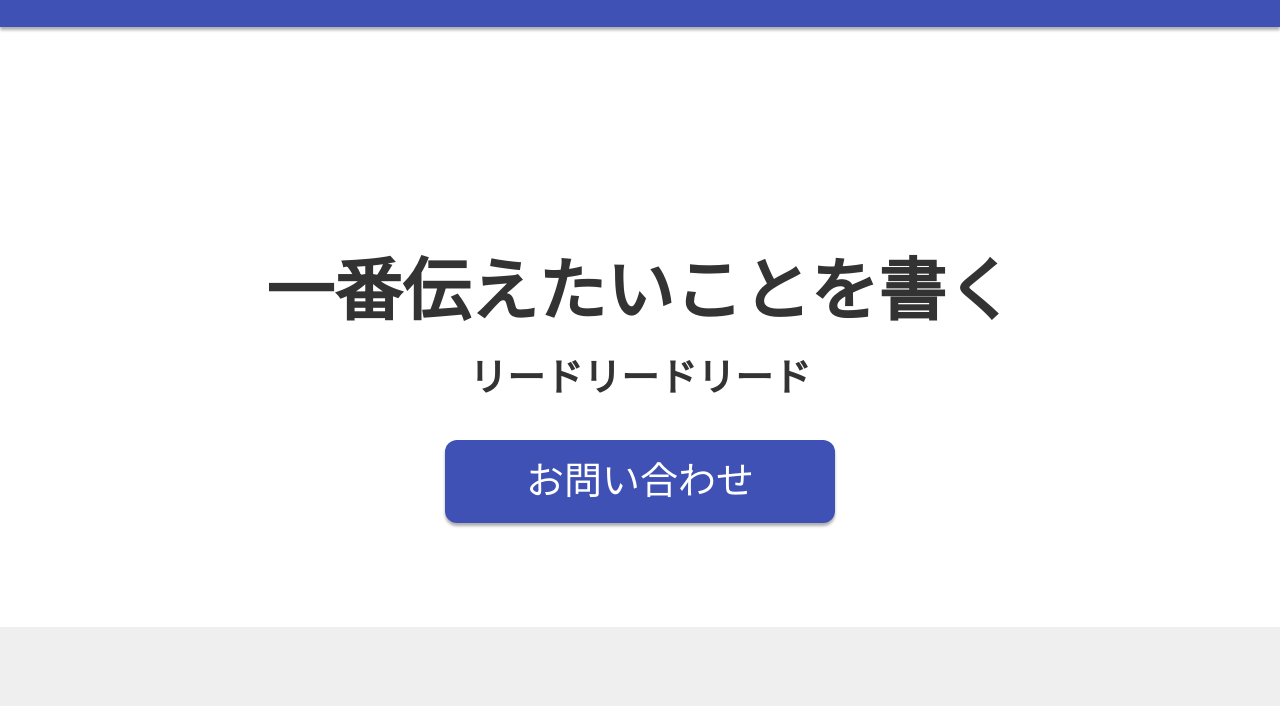
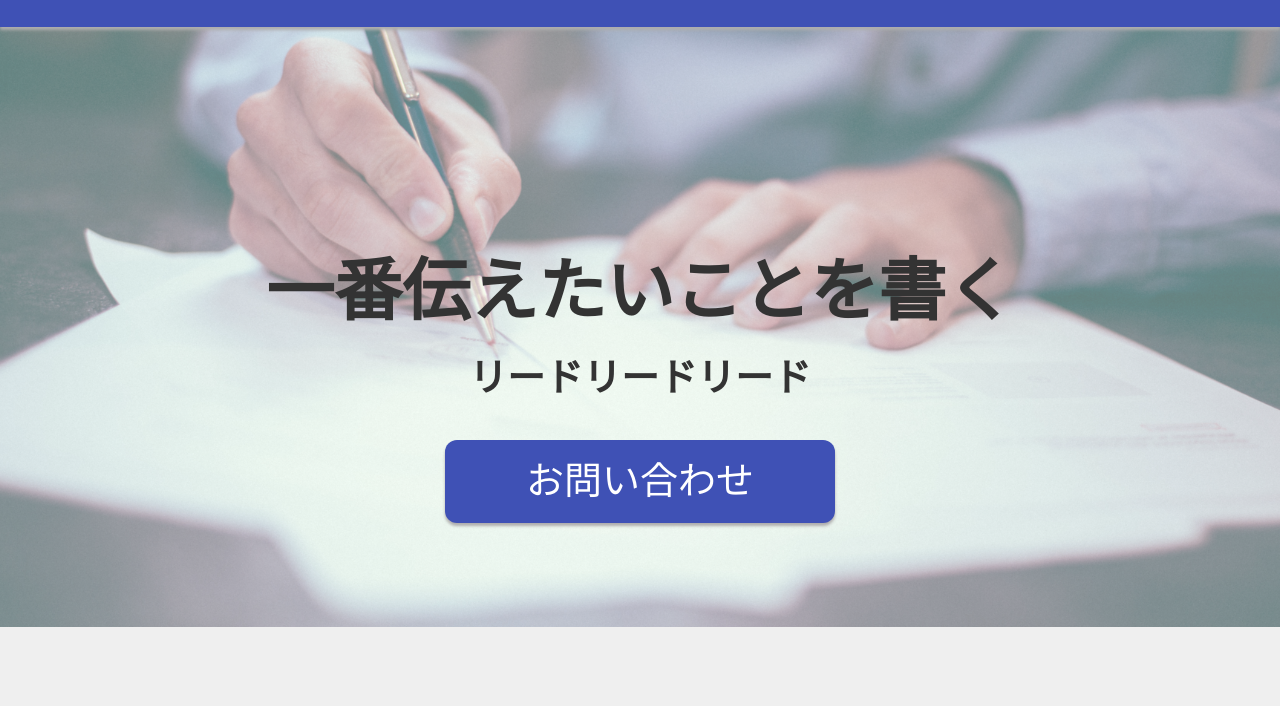
Before and after one commit to iamyakitorikun/iamyakitorikun.github.io, a plain HTML site: page index.html in a window 1280 px wide. Shown: the part 73-779 px from the top of the page. Drawn offline with Linux system fonts and the light colour scheme.

Commit message:
Update styles.css

```diff
--- a/styles.css
+++ b/styles.css
@@ -7,7 +7,7 @@ body {
 header {
   width: 100%;
   height: 700px;
-  background: url(img/mainvisual.png);
+  background: url(sass/img/mainvisual.png);
   background-position: center center;
   background-size: cover;
 }
```
